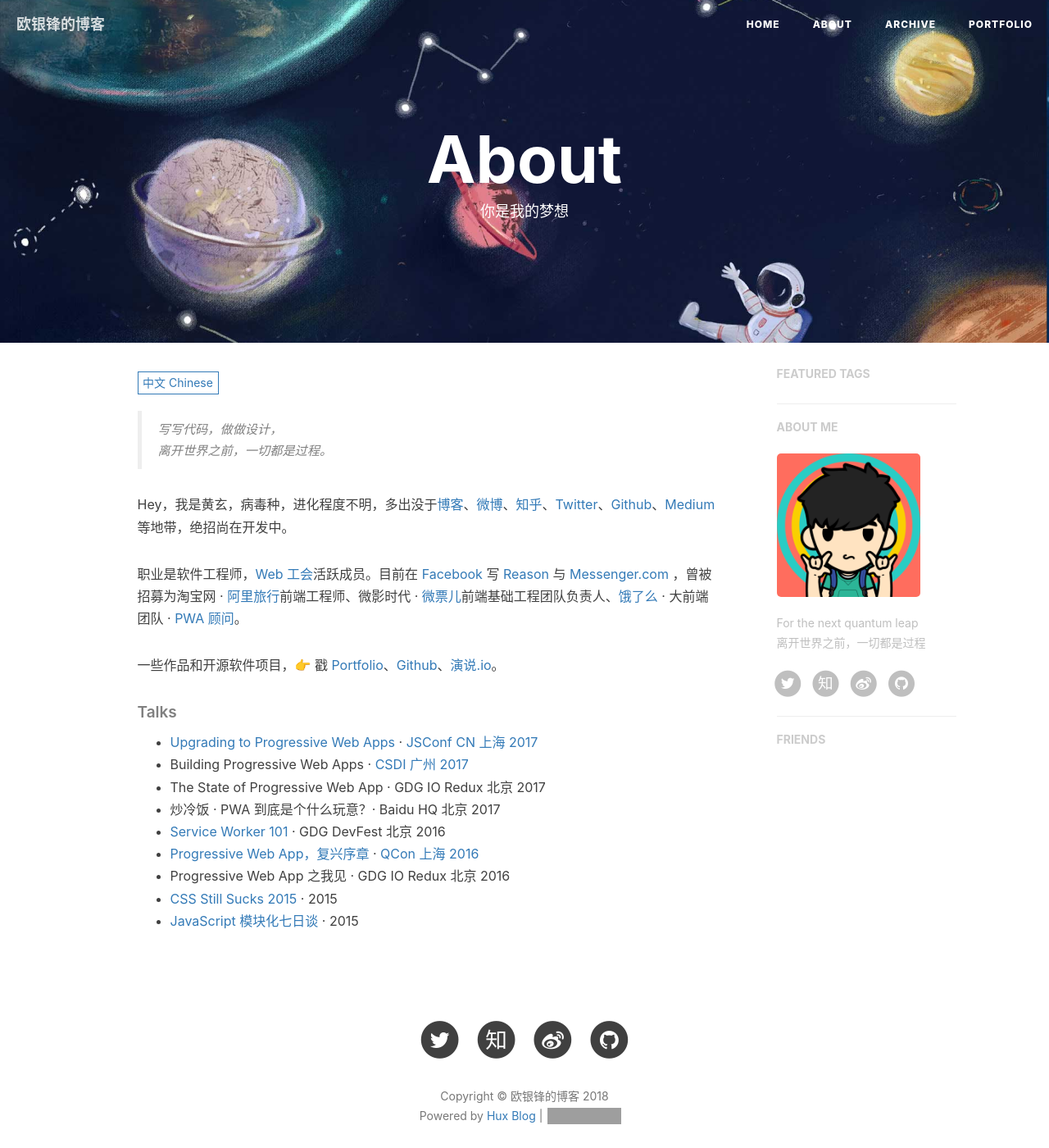
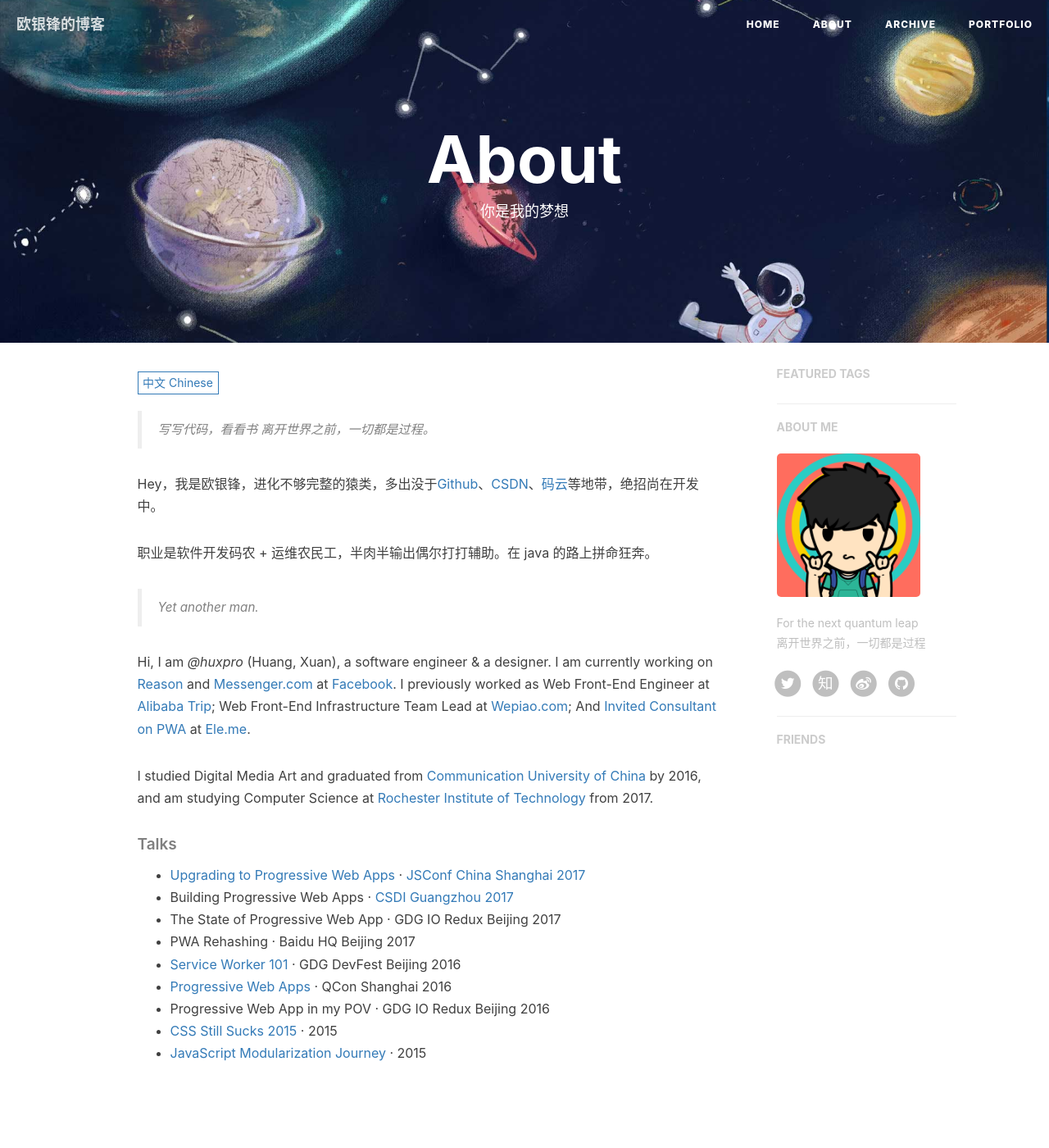
Before and after one commit to Oumuv/Oumuv.github.io, a Jekyll site: the page built from about.html, in a window 1280 px wide and 1400 px high. Shown: the whole window at 82% size. Built offline with Jekyll 4.4.1, drawn with Linux system fonts in a browser that asks for light colours; nearby versions of some CDN libraries; comment, search, counter and statistics services are not loaded; grey boxes are pictures that could not be loaded.

Commit message:
删除旧博客

```diff
--- a/_includes/about/zh.md
+++ b/_includes/about/zh.md
@@ -1,31 +1,6 @@
-> 写写代码，做做设计，
+> 写写代码，看看书
 > 离开世界之前，一切都是过程。
 
-Hey，我是黄玄，病毒种，进化程度不明，多出没于[博客](https://huangxuan.me)、[微博](weibo.com/huxpro)、[知乎](https://www.zhihu.com/people/huxpro/pins/posts)、[Twitter](https://twitter.com/Huxpro/)、[Github](http://github.com/huxpro)、[Medium](https://medium.com/@Huxpro) 等地带，绝招尚在开发中。
+Hey，我是欧银锋，进化不够完整的猿类，多出没于[Github](https://github.com/Oumuv)、[CSDN](https://blog.csdn.net/oumuv)、[码云](https://gitee.com/oumuv/projects)等地带，绝招尚在开发中。
 
-职业是软件工程师，[Web 工会](https://medium.com/ben-and-dion/team-web-3315aa447fb2#.359a9c6cl)活跃成员。目前在 [Facebook](https://www.facebook.com/) 写 [Reason](https://reasonml.github.io/) 与 [Messenger.com](http://messenger.com/) ，曾被招募为淘宝网 · [阿里旅行](http://alitrip.com)前端工程师、微影时代 · [微票儿](http://www.wepiao.com/?r=movie)前端基础工程团队负责人、[饿了么](https://ele.me/) · 大前端团队 · [PWA 顾问](https://medium.com/elemefe/upgrading-ele-me-to-progressive-web-app-2a446832e509)。
-
-一些作品和开源软件项目，👉 戳 [Portfolio](/portfolio)、[Github](http://github.com/huxpro)、[演说.io](https://zhuanlan.zhihu.com/p/21280918)。
-
-
-##### Talks
-
-- [Upgrading to Progressive Web Apps][9] · [JSConf CN 上海 2017](http://2017.jsconf.cn/)
-- Building Progressive Web Apps · [CSDI 广州 2017](http://www.csdisummit.com/)
-- The State of Progressive Web App · GDG IO Redux 北京 2017
-- 炒冷饭 · PWA 到底是个什么玩意？· Baidu HQ 北京 2017
-- [Service Worker 101][5] · GDG DevFest 北京 2016
-- [Progressive Web App，复兴序章][4] · [QCon 上海 2016](http://2016.qconshanghai.com/presentation/3111)
-- Progressive Web App 之我见 · GDG IO Redux 北京 2016
-- [CSS Still Sucks 2015][2] · 2015
-- [JavaScript 模块化七日谈][1] · 2015
-
-[1]: //huangxuan.me/2015/07/09/js-module-7day/
-[2]: //huangxuan.me/2015/12/28/css-sucks-2015/
-[3]: //huangxuan.me/2016/06/05/pwa-in-my-pov/
-[4]: //huangxuan.me/2016/10/20/pwa-qcon2016/
-[5]: //huangxuan.me/2016/11/20/sw-101-gdgdf/
-[6]: https://yanshuo.io/assets/player/?deck=58ac8598b123db0067292f92 "PWA Rehashing"
-[7]: https://yanshuo.io/assets/player/?deck=593ad6fbfe88c2006a0a0d6d "The State of PWA"
-[8]: https://yanshuo.io/assets/player/?deck=594d673d570c357d0698a950 "Building PWA"
-[9]: //huangxuan.me/jsconfcn2017/
+职业是软件开发码农 + 运维农民工，半肉半输出偶尔打打辅助。在 java 的路上拼命狂奔。
--- a/about.html
+++ b/about.html
@@ -3,13 +3,13 @@
 title: "About"
 description: "你是我的梦想"
 header-img: "img/about-bg.jpg"
-multilingual: true
+<!--multilingual: true-->
 ---
 
 <!-- Language Selector -->
 <select class="sel-lang" onchange= "onLanChange(this.options[this.options.selectedIndex].value)">
     <option value="0" selected> 中文 Chinese </option>
-    <option value="1"> 英文 English </option>
+    <!--<option value="1"> 英文 English </option>-->
 </select>
 
 <!-- Chinese Version -->
```
